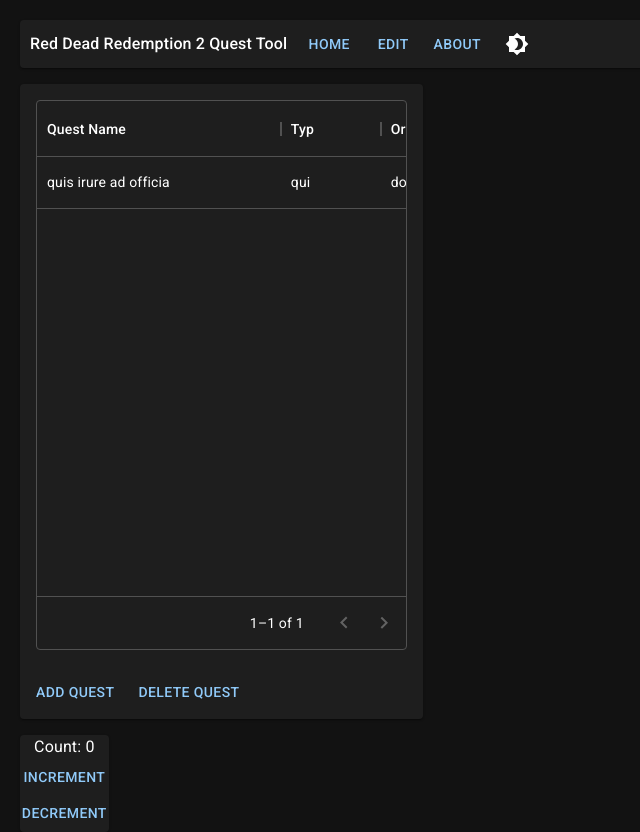
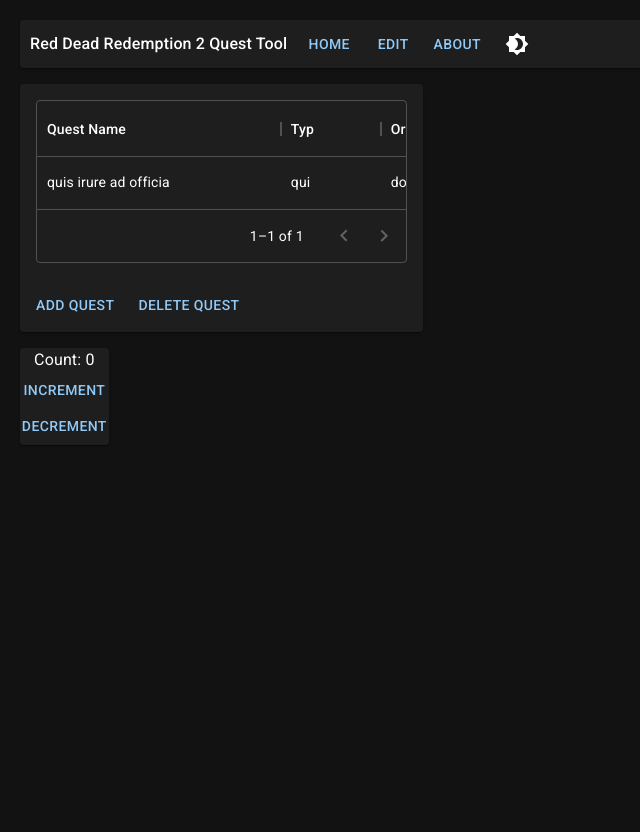
Before and after one commit to Nikurasuu/rdr2quest, a React (Create React App) app: page / in a window 1280 px wide. Shown: the whole page, without its empty margins (0-640 px from the left). After the commit the page ends 800 px from the top, so only its background shows below. Built offline with nearby package versions, Linux system fonts and the light colour scheme.

Commit message:
Made QuestDetails full height

```diff
--- a/src/components/QuestDetails.js
+++ b/src/components/QuestDetails.js
@@ -1,13 +1,12 @@
 import React from 'react';
 
-const containerHeight = window.innerHeight-185;
 
 export function QuestDetails({ quest }) {
     if(quest === null) {
         return null;
     }
     return (
-        <div style={{ height: containerHeight, width: '100%' }}>
+        <div style={{ height: '80vh', width: '100%' }}>
             <div className = "QuestDetails" >
                 <h2>{quest.name}</h2>
                 <h4>Quest Type</h4>
--- a/src/components/QuestList.js
+++ b/src/components/QuestList.js
@@ -2,7 +2,6 @@ import React from "react";
 import { DataGrid } from "@mui/x-data-grid";
 
 const containerWidth = document.getElementById("root").offsetWidth/3;
-const containerHeight = window.innerHeight-250;
 
 const columns = [
   { field: 'name', headerName: 'Quest Name', width: containerWidth/1.75 },
@@ -12,14 +11,13 @@ const columns = [
 
 function QuestList({quests, onSelectHandler}) {
   return (
-      <div style={{ height: containerHeight, width: '100%' }}>
         <DataGrid
           rows={quests}
           columns={columns}
           pageSize={15}
           onRowClick={(cell) => onSelectHandler(cell.row)}
+          autoHeight {...quests}
         />
-      </div>
   );
 }
 
```
